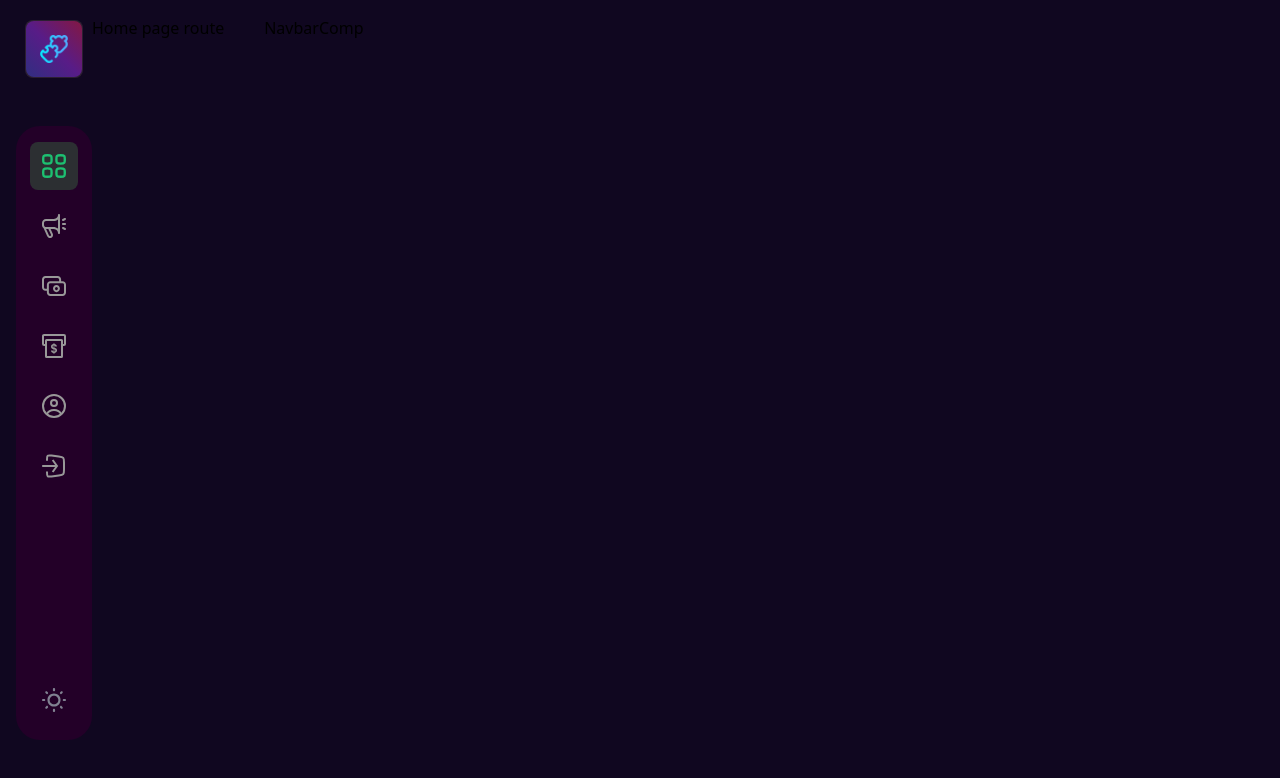
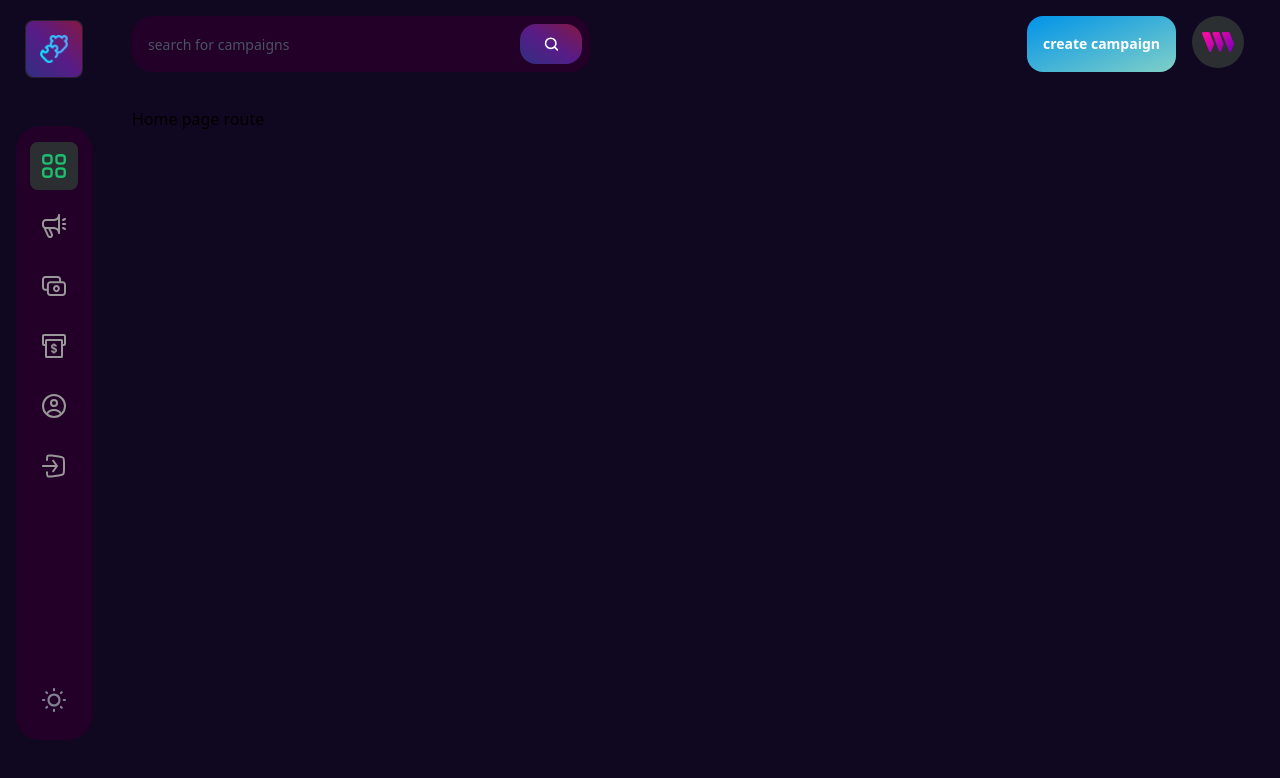
Before and after one commit to SayantanmPaul/NovaNestApp, a Next.js app: page / in a window 1280 px wide. Shown: the top 778 px of the page. Built offline with nearby package versions, Linux system fonts and the light colour scheme.

Commit message:
navbar updated

```diff
--- a/app/layout.tsx
+++ b/app/layout.tsx
@@ -12,10 +12,10 @@ export default function RootLayout({
           <div className='sm:-8 p-4 bg-[#100720] min-h-screen flex flex-row'>
             <div className='sm:flex hidden mr-10 relative'>
               <SidebarComp/>
-              {children}
             </div>
             <div className=' flex-1 max-sm:w-full max-w-[1280px] mx-auto sm:pr-5'>
               <NavbarComp/>
+              {children}
             </div>
           </div>
         </body>
--- /dev/null
+++ b/components/button.tsx
@@ -0,0 +1,20 @@
+import React from 'react'
+
+type Props = {
+    btntype: string,
+    title: string,
+    styles: string,
+    handleClicked: ()=> void
+}
+
+const CustomButton:React.FC<Props>= ({btntype, title, handleClicked, styles}) => {
+  return (
+    <button type={btntype}
+    className={` font-semibold text-sm leading-6 text-white px-4 py-2 rounded-2xl ${styles==="bg-[#1dc071]"? "bg-[#1dc071]" : " bg-gradient-to-br from-[#0093E9] to-[#80D0C7]"}`}
+    onClick={handleClicked}>
+        {title}
+    </button>
+  )
+}
+
+export default CustomButton
--- a/components/navbar.tsx
+++ b/components/navbar.tsx
@@ -1,10 +1,53 @@
-import React from 'react'
+"use client";
+import React,{FC, useState, useEffect} from 'react'
+import Link from 'next/link'
+import Image from 'next/image';
+import { menu, search, thirdweb} from '../assets';
+import CustomButton from './button';
+import { NavLinks } from '../constants';
 
 type Props = {}
 
-const NavbarComp = (props: Props) => {
+const NavbarComp:FC<Props> = (props: Props) => {
+  const [isActive, setIsActive]=useState(typeof window!=='undefined'? localStorage.getItem('active')||'dashboard':'dashboard');
+  const [toggledrawer,setToggledrawer]=useState(false);
+
+  const address='0xabc'
+
+  const navigate=(link: string)=>{
+    window.location.href= link;
+  }
+
   return (
-    <div>NavbarComp</div>
+    <div className=' flex flex-col-reverse md:flex-row justify-between mb-[35px] gap-6 '>
+      <div className=' lg:flex-1 flex flex-row max-w-[458px] py-2 pl-4 pr-2 h-14 bg-[#230028] rounded-[20px]'>
+      <input type="text" placeholder='search for campaigns' className=' flex w-full font-epilogue font-normal text-[14px] placeholder:text-[#4b5264] text-white bg-transparent outline-none' />
+        <div className=' w-[72px] h-full rounded-2xl bg-gradient-to-tr from-indigo-900 via-purple-900 to-pink-900 flex justify-center items-center cursor-pointer '>
+          <Image src={search} alt='search' className=' w-[15px] h-[15px] object-contain'/>
+        </div>
+      </div>
+      <div className='sm:flex hidden flex-row justify-end gap-4'>
+        <CustomButton
+          btntype="button"
+          title={address ? "create campaign": "connect"}
+          styles={address? "bg-[#1dc071]:": "bg-[#8c6dfd]"}
+          handleClicked={()=>{
+            if(address) navigate('create-campaign')
+            else navigate('connect')
+          }}
+        />
+
+        <Link href='/profile'>
+          <div className=' w-[52px] h-[52px] rounded-full bg-[#2c2f32] flex justify-center items-center cursor-pointer '>
+            <Image src={thirdweb} alt='user' className=' w-[60%] h-[60%] object-contain  '/>
+          </div>
+        </Link>
+
+        {/* mobile view */}
+
+
+      </div>
+    </div>
   )
 }
 
```
Also changed, not shown: 1 other file (tests, documents, lock files or other folders).
